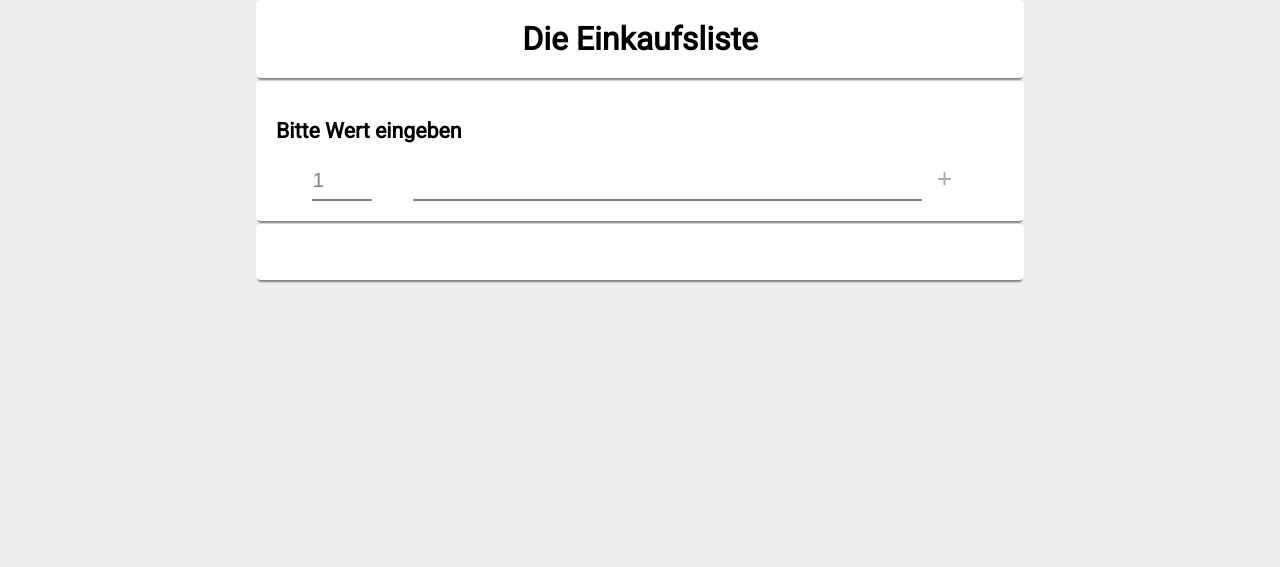
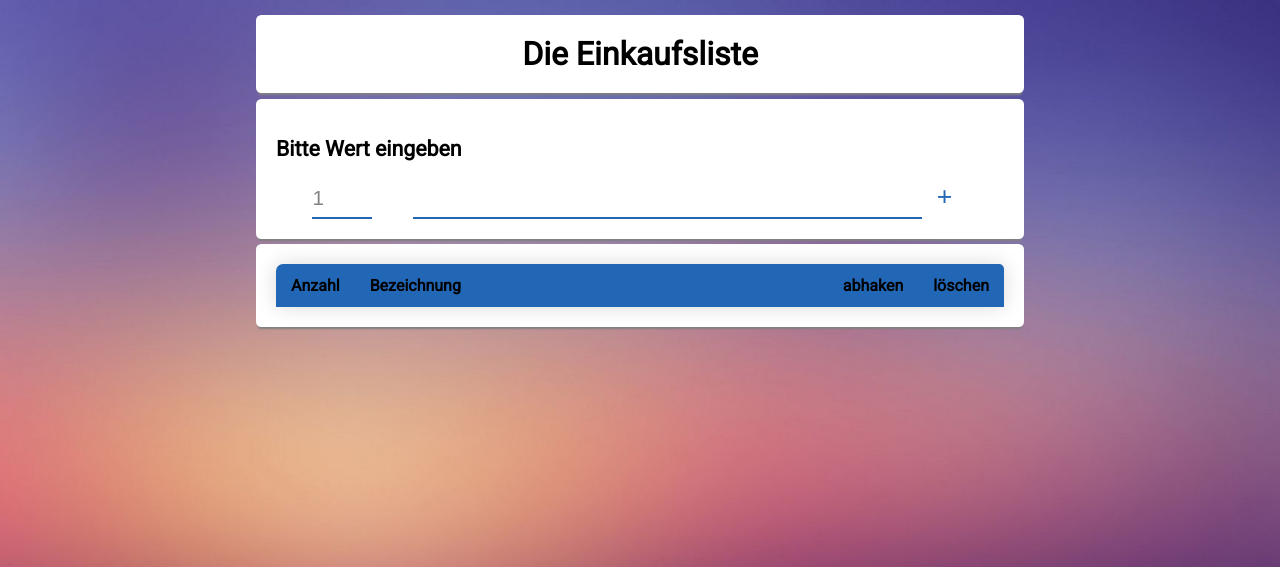
Before and after one commit to DallAlexander/EinkaufsListe, a PHP site: page / in a window 1280 px wide. Shown: the top 567 px of the page. Run offline with PHP 8.4, Linux system fonts and the light colour scheme; tables that the repository leaves empty or names only in its code hold one stand-in row (values such as "Sample post"); lists and menus that the app fills with data are empty.

Commit message:
Designanpassung und Codeoptimierung

```diff
--- a/index.php
+++ b/index.php
@@ -11,7 +11,7 @@
     <script type="text/javascript" src="main.js"></script>
 </head>
 <body>
-    <div class="bigElement">
+    <div class="bigElement heading">
         <h1>Die Einkaufsliste</h1>
     </div>
     <div class="bigElement">
@@ -21,12 +21,20 @@
        <button id="btn1" class="btnAdd" onclick="addItem()">+</button>
    </div>
    <div class="bigElement">
-       <ul class="list" id="ul1">
-
-          <?php
+       <table class="table" id="table">
+        <thead>
+            <tr>
+              <th>Anzahl</th>
+              <th class="table_bezeichnung">Bezeichnung</th>
+              <th>abhaken</th>
+              <th>löschen</th>
+            </tr>
+        </thead>
+        <tbody>
+        <?php
             $GLOBALS['servername'] = "localhost";
             $GLOBALS['username'] = "root";
-            $GLOBALS['password'] = "root";
+            $GLOBALS['password'] = "Passwort123!";
 
             $returnValue = "<script type=\"text/javascript\">";
 
@@ -56,8 +64,8 @@
               echo "Datenbankverbindung fehlgeschlagen: " . $e->getMessage();
             }
             ?>
-
-       </ul>
+        </tbody>
+       </table>
    </div>
 
 </body>
--- a/main.js
+++ b/main.js
@@ -14,43 +14,44 @@
     //ListItem
     var eingabe = document.getElementById("Input1");
     var anzahl = document.getElementById("itemQnty");
-    var eintrag = document.createElement("li");
-    var table = document.createElement("table");
+    var table = document.getElementById("table");
     var row = document.createElement("tr");
 
     //Text aus dem Eingabefeld mit der Anzahl
-    var data1 = document.createElement("td");
+    var anzahl = document.createElement("td");
+    var anzahlStr = "";
+    if(qnty != null){
+        anzahlStr = qnty;
+    } else {
+        anzahlStr = anzahl.value;
+    }
+    anzahl.textContent = anzahlStr;
+    anzahl.classList.add("textItem");
+    row.appendChild(anzahl);
 
-    var string = "";
-    if(qnty != null) {
-        string = qnty + "x";
+
+    var bezeichnung = document.createElement("td");
+    var bezeichnungStr = "";
+    if(text != null) {
+        bezeichnungStr = text;
     }else {
-        string = anzahl.value + "x";
+        bezeichnungStr = eingabe.value;
     }
-
-    if(text != null) {
-        string = string + " " + text;
-    }else {
-        string = string + " " + eingabe.value;
-    }
-    data1.textContent = string;
-    data1.classList.add("textItem");
-    row.appendChild(data1);
+    bezeichnung.textContent = bezeichnungStr;
+    bezeichnung.classList.add("textItem");
+    row.appendChild(bezeichnung);
 
     //Button zum Abhaken
-    var data2 = document.createElement("td");
-    data2.appendChild(check_button);
-    row.appendChild(data2);
+    var btnCheck = document.createElement("td");
+    btnCheck.appendChild(check_button);
+    row.appendChild(btnCheck);
 
     //Button zum Löschen
-    var data3 = document.createElement("td");
-    data3.appendChild(delete_button);
-    row.appendChild(data3);
+    var btnDelete = document.createElement("td");
+    btnDelete.appendChild(delete_button);
+    row.appendChild(btnDelete);
 
     table.appendChild(row);
-    eintrag.appendChild(table);
-
-    document.getElementById("ul1").appendChild(eintrag);
 
     //Eingaben zurücksetzen
     eingabe.value = "";
@@ -58,31 +59,33 @@
 
     delete_button.onclick = function() {
         //Eintrag wird entfernt
-        document.getElementById("ul1").removeChild(eintrag);
+        table.removeChild(row);
+
         //Datenbank-Stuff
-        post("delete", data1.textContent);
+        post("delete", (anzahl.textContent + "x " + bezeichnung.textContent));
     }
 
     check_button.onclick = function() {
-        //Eintrag wird abgehakt
-        data1.classList.toggle('checked');
+        //Artikel wird abgehakt
+        bezeichnung.classList.toggle('checked');
         //Datenbank-Stuff
         var checked = 0
-        if(data1.classList.contains('checked'))
+        if(bezeichnung.classList.contains('checked'))
         {
             checked = 1;
         }
-        post("check", data1.textContent + "|" + checked);
+        post("check", anzahl.textContent + "x " + bezeichnung.textContent + "|" + checked);
+
     }
 
     if(checked)
     {
-        data1.classList.add('checked');
+        bezeichnung.classList.add('checked');
     }
 
     if(dbentry == false)
     {
-        post("add", data1.textContent);
+        post("add", anzahl.textContent + "x " + bezeichnung.textContent);
     }
 
 }
--- a/stylesheet.css
+++ b/stylesheet.css
@@ -2,8 +2,15 @@
     font-family: 'Roboto', sans-serif;
     padding-left: 20%;
     padding-right: 20%;
-    background-color: #eee;
+    background-image: url('body_background.jpg');
     margin: 0;
+    background-repeat: no-repeat;
+    background-attachment: fixed;
+    background-size: cover;
+}
+
+.heading{
+    margin-top: 2%;
 }
 
 h1{
@@ -16,25 +23,47 @@
 }
 
 .bigElement{
-    margin-bottom: 2pt;
+    margin-bottom: 4pt;
     background-color: white;
     padding: 15pt;
     border-style: solid;
     border: 0;
-    /*border-bottom: 1pt solid;
-    border-color: gray;*/
     box-shadow: 0 4px 2px -2px gray;
     border-radius: 4pt;
 }
+
+.table {
+    margin: 0 auto;
+    border-collapse: collapse;
+    box-shadow: 0 0 20px rgba(0, 0, 0, 0.15);
+    border-radius: 7px 5px 0 0;
+    overflow: hidden;
+}
+
+.table thead tr{
+    text-align: left;
+    background-color: rgb(33, 103, 182);
+}
+
+.table th,
+.table td {
+    padding: 12px 15px;
+}
+
+.table_bezeichnung{
+    width: 75%;
+}
+
 
 .input {
     width: 70%;
     margin-left: 5%;
     border: 0;
     border-bottom: 2px solid;
+    border-color: rgb(33, 103, 182);
     outline: 0;
     font-size: 1.3rem;
-    color: grey;
+    color: rgb(131, 131, 131);
     padding: 7px 0;
     background: transparent;
     transition: border-color 0.2s;
@@ -47,7 +76,7 @@
     background-color: white;
     cursor: pointer;
     padding: 0;
-    color: darkgray;
+    color: rgb(33, 103, 182);
 }
 
 .checked {
@@ -65,7 +94,3 @@
 img{
     padding-left: 20px;
 }
-
-ul{
-    list-style-type: none;
-}
```
Also changed, not shown: body_background.jpg (added).
